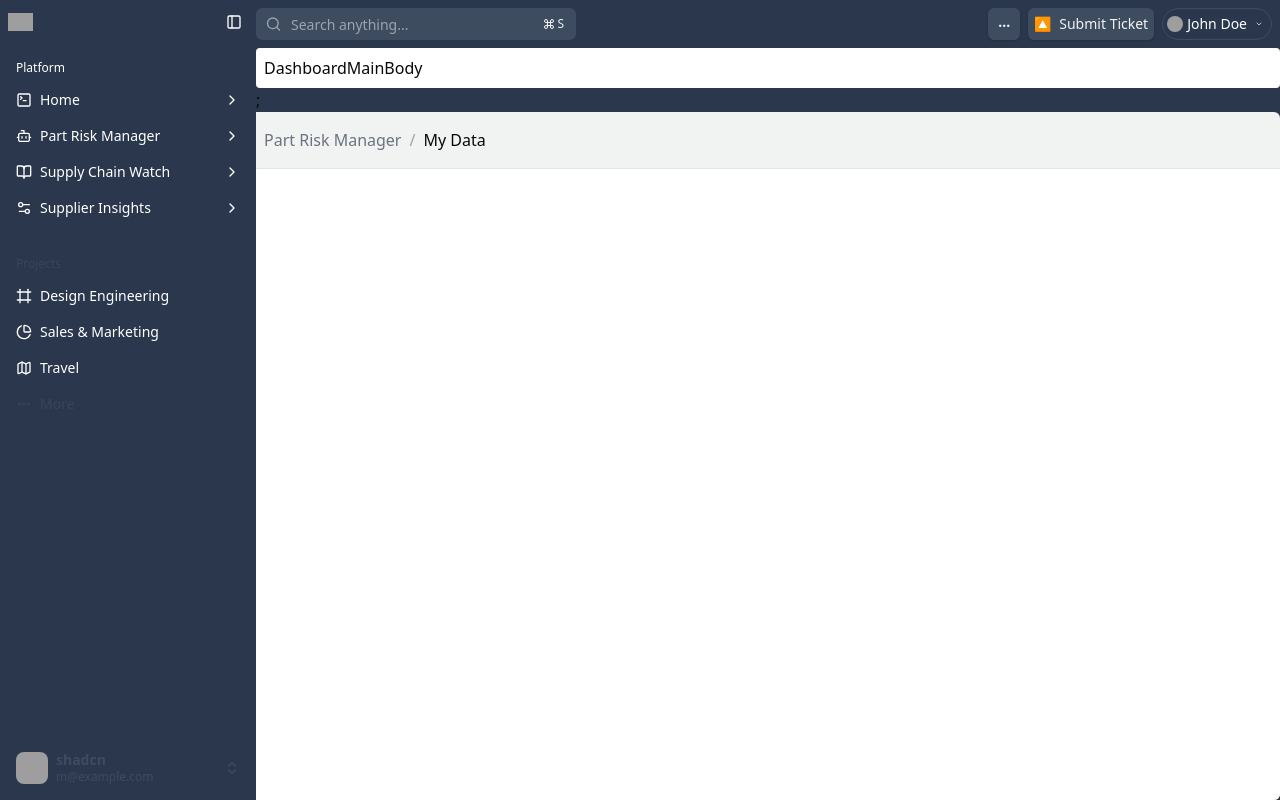
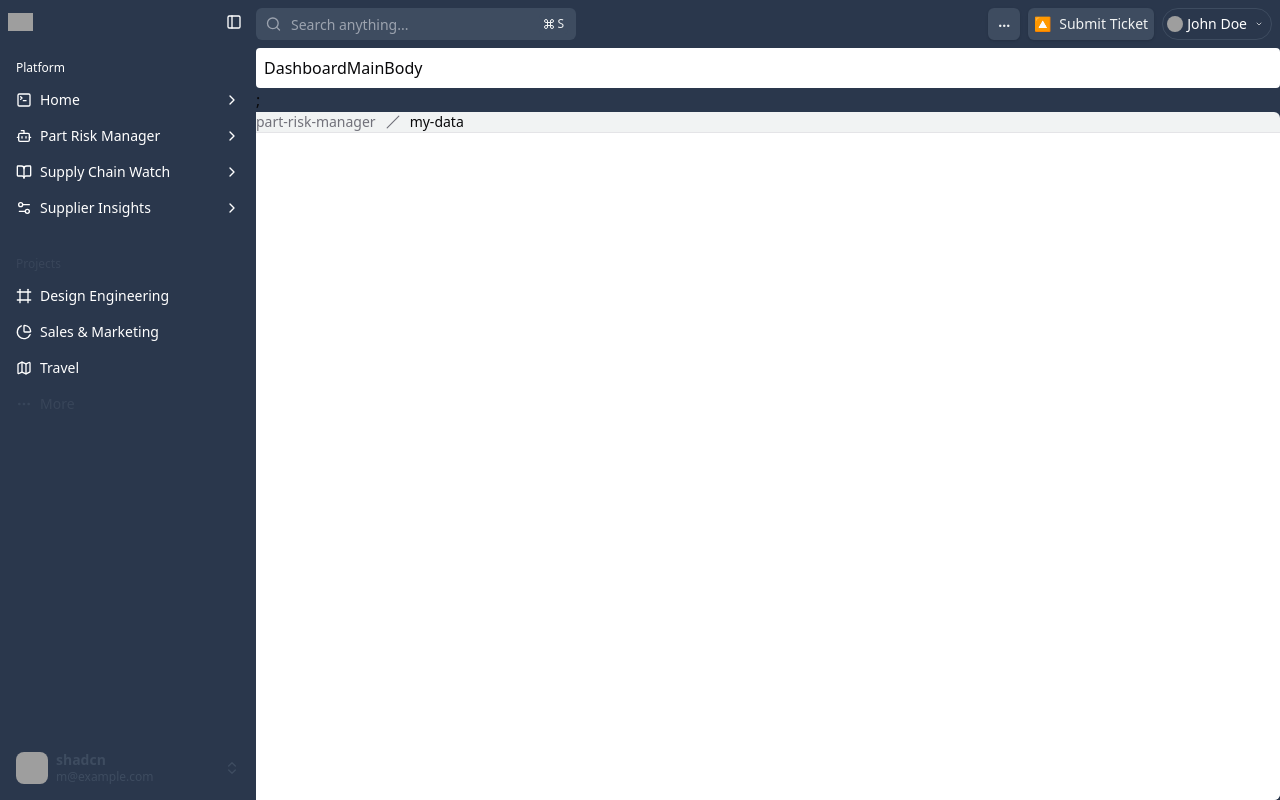
Before and after one commit to aadarsh10c/Z2Dashboard, a React (Vite) app: page /part-risk-manager/my-data in a window 1280 px wide. Built offline with nearby package versions, Linux system fonts and the light colour scheme; grey boxes are pictures that could not be loaded.

Commit message:
refactor: clean up Breadcrumb component and integrate it into PageHeader for improved navigation

```diff
--- a/src/components/ui/breadcrumb.jsx
+++ b/src/components/ui/breadcrumb.jsx
@@ -1,13 +1,14 @@
-import * as React from "react"
-import { Slot } from "@radix-ui/react-slot"
-import { ChevronRight, MoreHorizontal } from "lucide-react"
+import * as React from "react";
+import { Slot } from "@radix-ui/react-slot";
+import { ChevronRight, MoreHorizontal } from "lucide-react";
+import PropTypes from "prop-types";
 
-import { cn } from "@/lib/utils"
+import { cn } from "@/lib/utils";
 
-const Breadcrumb = React.forwardRef(
-  ({ ...props }, ref) => <nav ref={ref} aria-label="breadcrumb" {...props} />
-)
-Breadcrumb.displayName = "Breadcrumb"
+const Breadcrumb = React.forwardRef(({ ...props }, ref) => (
+  <nav ref={ref} aria-label="breadcrumb" {...props} />
+));
+Breadcrumb.displayName = "Breadcrumb";
 
 const BreadcrumbList = React.forwardRef(({ className, ...props }, ref) => (
   <ol
@@ -16,29 +17,44 @@ const BreadcrumbList = React.forwardRef(({ className, ...props }, ref) => (
       "flex flex-wrap items-center gap-1.5 break-words text-sm text-muted-foreground sm:gap-2.5",
       className
     )}
-    {...props} />
-))
-BreadcrumbList.displayName = "BreadcrumbList"
+    {...props}
+  />
+));
+BreadcrumbList.displayName = "BreadcrumbList";
+BreadcrumbList.propTypes = {
+  className: PropTypes.string,
+};
 
 const BreadcrumbItem = React.forwardRef(({ className, ...props }, ref) => (
   <li
     ref={ref}
     className={cn("inline-flex items-center gap-1.5", className)}
-    {...props} />
-))
-BreadcrumbItem.displayName = "BreadcrumbItem"
+    {...props}
+  />
+));
+BreadcrumbItem.displayName = "BreadcrumbItem";
+BreadcrumbItem.propTypes = {
+  className: PropTypes.string,
+};
 
-const BreadcrumbLink = React.forwardRef(({ asChild, className, ...props }, ref) => {
-  const Comp = asChild ? Slot : "a"
+const BreadcrumbLink = React.forwardRef(
+  ({ asChild, className, ...props }, ref) => {
+    const Comp = asChild ? Slot : "a";
 
-  return (
-    (<Comp
-      ref={ref}
-      className={cn("transition-colors hover:text-foreground", className)}
-      {...props} />)
-  );
-})
-BreadcrumbLink.displayName = "BreadcrumbLink"
+    return (
+      <Comp
+        ref={ref}
+        className={cn("transition-colors hover:text-foreground", className)}
+        {...props}
+      />
+    );
+  }
+);
+BreadcrumbLink.displayName = "BreadcrumbLink";
+BreadcrumbLink.propTypes = {
+  asChild: PropTypes.bool,
+  className: PropTypes.string,
+};
 
 const BreadcrumbPage = React.forwardRef(({ className, ...props }, ref) => (
   <span
@@ -47,39 +63,45 @@ const BreadcrumbPage = React.forwardRef(({ className, ...props }, ref) => (
     aria-disabled="true"
     aria-current="page"
     className={cn("font-normal text-foreground", className)}
-    {...props} />
-))
-BreadcrumbPage.displayName = "BreadcrumbPage"
+    {...props}
+  />
+));
+BreadcrumbPage.displayName = "BreadcrumbPage";
+BreadcrumbPage.propTypes = {
+  className: PropTypes.string,
+};
 
-const BreadcrumbSeparator = ({
-  children,
-  className,
-  ...props
-}) => (
+const BreadcrumbSeparator = ({ children, className, ...props }) => (
   <li
     role="presentation"
     aria-hidden="true"
     className={cn("[&>svg]:w-3.5 [&>svg]:h-3.5", className)}
-    {...props}>
+    {...props}
+  >
     {children ?? <ChevronRight />}
   </li>
-)
-BreadcrumbSeparator.displayName = "BreadcrumbSeparator"
+);
+BreadcrumbSeparator.displayName = "BreadcrumbSeparator";
+BreadcrumbSeparator.propTypes = {
+  children: PropTypes.node,
+  className: PropTypes.string,
+};
 
-const BreadcrumbEllipsis = ({
-  className,
-  ...props
-}) => (
+const BreadcrumbEllipsis = ({ className, ...props }) => (
   <span
     role="presentation"
     aria-hidden="true"
     className={cn("flex h-9 w-9 items-center justify-center", className)}
-    {...props}>
+    {...props}
+  >
     <MoreHorizontal className="h-4 w-4" />
     <span className="sr-only">More</span>
   </span>
-)
-BreadcrumbEllipsis.displayName = "BreadcrumbElipssis"
+);
+BreadcrumbEllipsis.displayName = "BreadcrumbEllipsis";
+BreadcrumbEllipsis.propTypes = {
+  className: PropTypes.string,
+};
 
 export {
   Breadcrumb,
@@ -89,4 +111,4 @@ export {
   BreadcrumbPage,
   BreadcrumbSeparator,
   BreadcrumbEllipsis,
-}
+};
--- a/src/pages/PageRisk/PartRiskMain.jsx
+++ b/src/pages/PageRisk/PartRiskMain.jsx
@@ -3,89 +3,15 @@
 import { useLocation } from "react-router";
 import PropTypes from "prop-types";
 import { Separator } from "@/components/ui/separator";
-
-function getPageTitle(pathname) {
-  const segments = pathname.split("/").filter(Boolean);
-
-  // Home page
-  if (segments.length === 0) {
-    return "Home";
-  }
-
-  // Part Risk Manager section
-  if (segments[0] === "part-risk-manager") {
-    const subPath = segments[1];
-    if (subPath === "my-data") {
-      return "Part Risk Manager / My Data";
-    } else if (subPath === "basic") {
-      return "Part Risk Manager / Basic";
-    } else if (subPath === "strategic-sourcing") {
-      return "Part Risk Manager / Strategic Sourcing";
-    } else if (subPath === "environmental-compliance") {
-      return "Part Risk Manager / Environmental Compliance";
-    } else if (subPath === "market") {
-      return "Part Risk Manager / Market";
-    } else if (subPath === "one-risk") {
-      return "Part Risk Manager / One Risk";
-    } else if (subPath === "alerts") {
-      return "Part Risk Manager / Alerts";
-    }
-  }
-
-  // Supply Chain Watch section
-  if (segments[0] === "supply-chain-watch") {
-    const subPath = segments[1];
-    if (subPath === "introduction") {
-      return "Supply Chain Watch / Introduction";
-    } else if (subPath === "get-started") {
-      return "Supply Chain Watch / Get Started";
-    } else if (subPath === "tutorials") {
-      return "Supply Chain Watch / Tutorials";
-    } else if (subPath === "changelog") {
-      return "Supply Chain Watch / Changelog";
-    }
-  }
-
-  // Supplier Insights section
-  if (segments[0] === "supplier-insights") {
-    const subPath = segments[1];
-    if (subPath === "general") {
-      return "Supplier Insights / General";
-    } else if (subPath === "team") {
-      return "Supplier Insights / Team";
-    } else if (subPath === "billing") {
-      return "Supplier Insights / Billing";
-    } else if (subPath === "limits") {
-      return "Supplier Insights / Limits";
-    }
-  }
-
-  return "";
-}
+import { BreadcrumbWithCustomSeparator } from "@/util/BreadCrumb";
 
 export default function PageHeader({ children }) {
   const { pathname } = useLocation();
-  const title = getPageTitle(pathname);
-  const [mainTitle, subTitle] = title.split(" / ");
-
+  const paths = pathname.split("/").filter(Boolean);
   return (
     <div className="w-full flex flex-col h-screen overflow-hidden bg-[hsl(var(--navy-blue-800))]">
       <div className="flex-1 rounded-r-md bg-[hsl(var(--white-400))] flex flex-col overflow-hidden">
-        <div className="flex items-center flex-shrink-0">
-          <p className="mx-2 my-4 cursor-pointer">
-            {mainTitle && (
-              <>
-                <span className="text-gray-500">{mainTitle}</span>
-              </>
-            )}
-            {subTitle && (
-              <>
-                <span className="text-gray-400 mx-2">/</span>
-                <span>{subTitle}</span>
-              </>
-            )}
-          </p>
-        </div>
+        <BreadcrumbWithCustomSeparator crumbList={paths} />
         <Separator className="flex-shrink-0" />
         <div className="flex-1 overflow-y-auto bg-[hsl(var(--white-500))]">
           {children}
--- /dev/null
+++ b/src/util/BreadCrumb.jsx
@@ -0,0 +1,44 @@
+import { Slash } from "lucide-react";
+import PropTypes from "prop-types";
+import {
+  Breadcrumb,
+  BreadcrumbItem,
+  BreadcrumbLink,
+  BreadcrumbList,
+  BreadcrumbPage,
+  BreadcrumbSeparator,
+} from "@/components/ui/breadcrumb";
+
+export function BreadcrumbWithCustomSeparator({ crumbList }) {
+  return (
+    <Breadcrumb>
+      <BreadcrumbList>
+        {crumbList.map((crumb, index) => (
+          <>
+            <BreadcrumbItem key={index}>
+              {index === crumbList.length - 1 ? (
+                <BreadcrumbPage>{crumb}</BreadcrumbPage>
+              ) : (
+                <BreadcrumbLink
+                  href="#"
+                  disabled
+                >
+                  {crumb}
+                </BreadcrumbLink>
+              )}
+            </BreadcrumbItem>
+            {index < crumbList.length - 1 && (
+              <BreadcrumbSeparator>
+                <Slash />
+              </BreadcrumbSeparator>
+            )}
+          </>
+        ))}
+      </BreadcrumbList>
+    </Breadcrumb>
+  );
+}
+
+BreadcrumbWithCustomSeparator.propTypes = {
+  crumbList: PropTypes.arrayOf(PropTypes.string).isRequired,
+};
```
Also changed, not shown: 1 other file (tests, documents, lock files or other folders).
